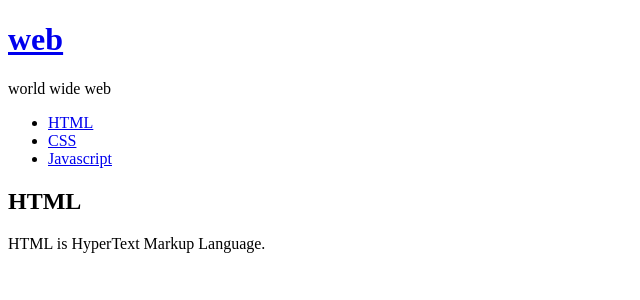
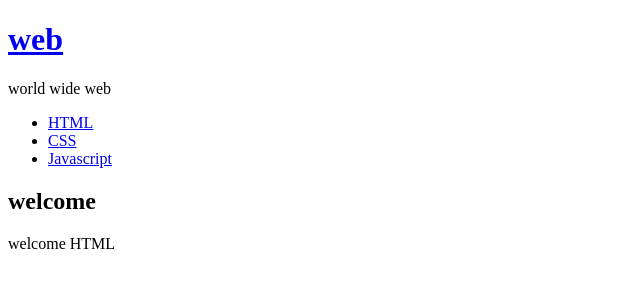
Before and after one commit to Jeon-seongbin/Presentation, a React (Create React App) app in the folder react/code1/: page / in a window 1280 px wide. Shown: the top 300 px of the page, without its empty margins (0-640 px from the left). Built offline with nearby package versions, Linux system fonts and the light colour scheme.

Commit message:
react-event1

```diff
--- a/react/code1/src/App.js
+++ b/react/code1/src/App.js
@@ -32,7 +32,8 @@ class App extends Component {
 */
     super(props);
     this.state = {
-      mode : 'read',
+      mode : 'welcome',
+      selected_content_id: 0,
       welcome : {title : 'welcome', desc : 'welcome HTML'},
       subject : {title : 'web', sub : 'world wide web'},
       contents : [
@@ -54,8 +55,9 @@ class App extends Component {
       _title = this.state.welcome.title;
       _desc = this.state.welcome.desc;
     } else if(this.state.mode === 'read'){
-      _title = this.state.contents[0].title;
-      _desc = this.state.contents[0].desc;
+      let content = this.state.contents.filter(content => content.id == this.state.selected_content_id)[0];
+      _title = content.title;
+      _desc = content.desc;
     }
 
     return (
@@ -67,11 +69,14 @@ class App extends Component {
             this.setState({mode : 'welcome'})
           }.bind(this)}
           />
+          {/*1. onChangePage 이 컴포넌트가 이벤트를 전달하는 props이다(추가) */}
           <TOC
-            onChangePage={function(){
+            onChangePage={function(id){
               this.setState({
-                mode:'read'
-              })
+                mode:'read',
+                selected_content_id : Number(id)
+              });
+              //setState 메소드로 값을 바꾸어야 리엑트가 state의 값이 바뀌었는지 알 수 있다
             }.bind(this)}
             contents={this.state.contents}/>
           <Content title={_title} desc={_desc} />
--- a/react/code1/src/components/Subject.js
+++ b/react/code1/src/components/Subject.js
@@ -7,8 +7,11 @@ class Subject extends Component{
                 {/* this.props.property name */}
                 <h1>
                     <a href="/" onClick={function(e){
+                        {/* 2. 이벤트를 클릭 했을때(이벤트) */}
                         e.preventDefault();
+                        {/* 이벤트 막기 */}
                         this.props.onChangePage();
+                        {/* 3. onChangePage 는 prop형태로 로 전달되어 바깥에 설정해 놓은 함수를 실행.  */}
                     }.bind(this)}>
                         {this.props.title}
                     </a>
--- a/react/code1/src/components/TOC.js
+++ b/react/code1/src/components/TOC.js
@@ -4,16 +4,15 @@ class TOC extends Component{
     render(){
         const contents = this.props.contents;
         {/* 변수 등등은 render 에 넣는다 */}
-
         return (
             <nav>
                 <ul>
-                    {this.props.contents.map((content) =>{
-                        return <li>
+                    {this.props.contents.map((content, index) =>{
+                        return <li key={index}>
                                     <a href={'/content/'+content.id}
                                         onClick={function(e){
                                             e.preventDefault();
-                                            this.props.onChangePage()
+                                            this.props.onChangePage(content.id)
                                         }.bind(this)}>{content.title}
                                     </a>
                                 </li>
```
